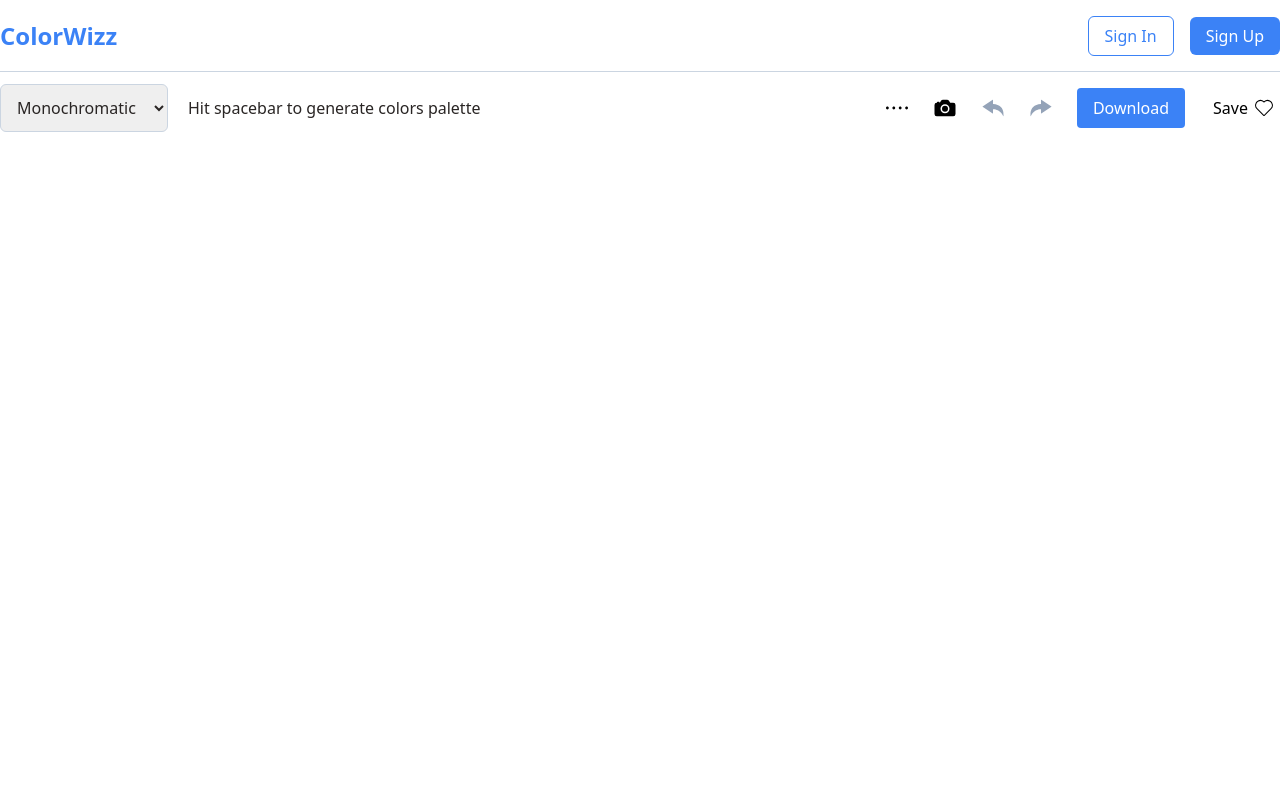
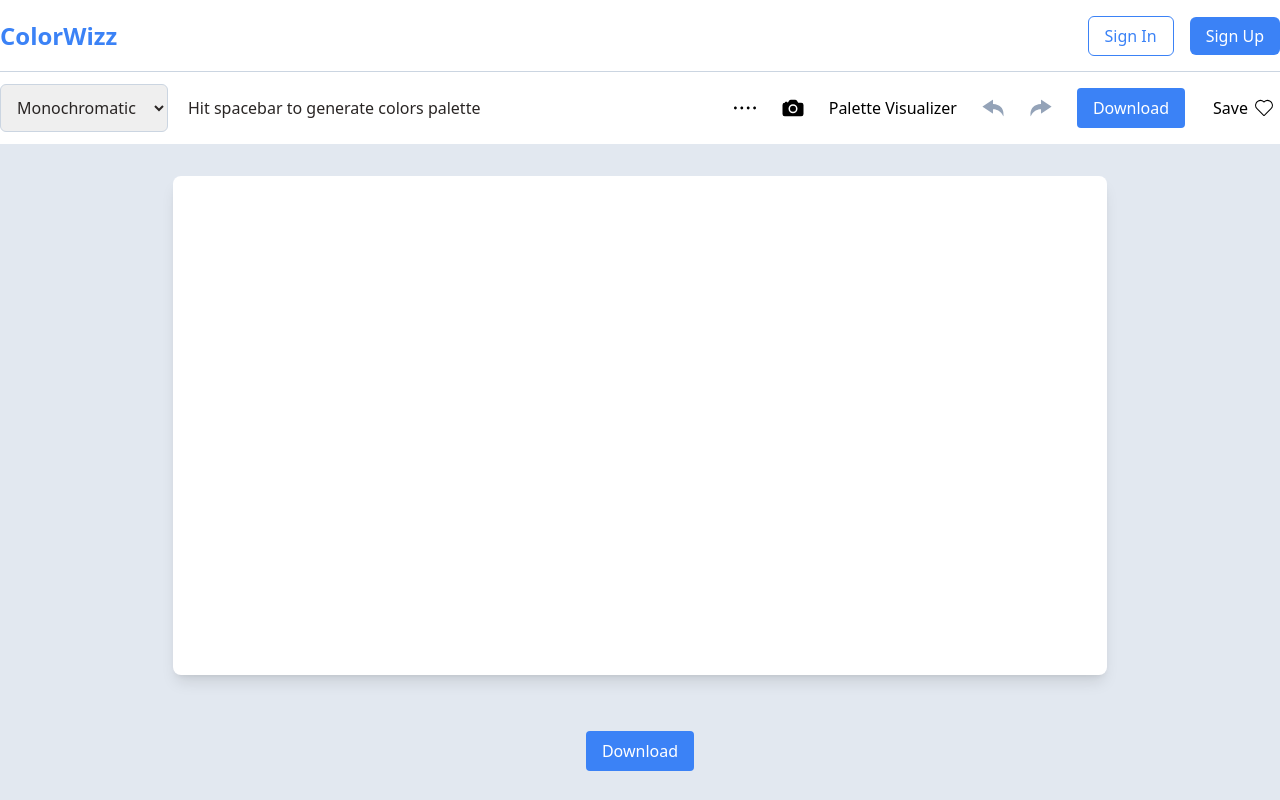
Before and after one commit to Zayan-dev/colorwizz, a React (Vite) app: page /visualizePalette in a window 1280 px wide. Built offline with nearby package versions, Linux system fonts and the light colour scheme.

Commit message:
Incomplete visualizer functionality

```diff
--- a/package.json
+++ b/package.json
@@ -14,6 +14,7 @@
     "chroma-js": "^3.1.1",
     "color-namer": "^1.4.0",
     "color-thief-react": "^2.1.0",
+    "html2canvas": "^1.4.1",
     "js-cookie": "^3.0.5",
     "react": "^18.3.1",
     "react-dom": "^18.3.1",
--- a/src/App.jsx
+++ b/src/App.jsx
@@ -15,6 +15,7 @@ import Header from "./components/navbar/header.jsx";
 import { PaletteProvider } from "./contextAPI/PaletteHistoryContext.jsx";
 import { ColorsProvider } from "./contextAPI/colorsContext.jsx";
 import { ToastContainer } from "react-toastify";
+import PaletteVisualizer from "./pages/visualizePalette/index.jsx";
 
 const App = () => {
   const [mode, setMode] = useState("monochromatic");
@@ -29,12 +30,13 @@ const App = () => {
         <div>
           <ToastContainer />
 
-        <Header />
+          <Header />
           {showNavbar && <Navbar mode={mode} setMode={setMode} />}
           <Routes>
             <Route path="/" element={<Home mode={mode} />} />
             <Route path="/signup" element={<Signup />} />
             <Route path="/signin" element={<Signin />} />
+            <Route path="/visualizePalette" element={<PaletteVisualizer />} />
           </Routes>
         </div>
       </ColorsProvider>
--- a/src/components/navbar/navbar.jsx
+++ b/src/components/navbar/navbar.jsx
@@ -10,6 +10,7 @@ import { useColors } from "../../contextAPI/colorsContext";
 import axios from "axios";
 import Cookies from "js-cookie";
 import { toast } from "react-toastify";
+import { Link } from "react-router-dom";
 
 const Navbar = ({ mode, setMode }) => {
   // Image Picker
@@ -109,6 +110,11 @@ const Navbar = ({ mode, setMode }) => {
           >
             <IoCamera className="text-2xl text-black hover:text-blue-500" />
           </button>
+          <Link to='/visualizePalette'>
+            <p className="text-base text-black hover:text-blue-500">
+              Palette Visualizer
+            </p>
+          </Link>
           <button onClick={undo} disabled={!canUndo}>
             <IoIosUndo
               className={`text-2xl ${
--- /dev/null
+++ b/src/components/visualizerCanvas/visualizerCanvas.jsx
@@ -0,0 +1,26 @@
+import React from "react";
+import { useColors } from "../../contextAPI/colorsContext";
+
+const VisualizerCanvas = () => {
+  const { colors } = useColors();
+
+  return (
+    <div
+      id="palette-visualizer"
+      className="p-4 rounded-lg shadow-lg bg-white w-4/5 mx-auto h-4/5 mb-14"
+    >
+      <div className="grid grid-cols-2 sm:grid-cols-3 md:grid-cols-4 lg:grid-cols-5 gap-4">
+        {colors.map((color, index) => (
+          <div
+            key={index}
+            className="flex-1 h-20"
+            style={{ backgroundColor: color }}
+            title={color}
+          ></div>
+        ))}
+      </div>
+    </div>
+  );
+};
+
+export default VisualizerCanvas;
--- /dev/null
+++ b/src/pages/visualizePalette/index.jsx
@@ -0,0 +1,33 @@
+import React, { useState } from "react";
+import { useColors } from "../../contextAPI/colorsContext";
+import VisualizerCanvas from "../../components/visualizerCanvas/visualizerCanvas";
+
+import html2canvas from "html2canvas";
+
+const PaletteVisualizer = () => {
+  const { colors } = useColors();
+
+  const downloadImage = () => {
+    const element = document.getElementById("palette-visualizer");
+    html2canvas(element).then((canvas) => {
+      const link = document.createElement("a");
+      link.download = "palette-visualization.png";
+      link.href = canvas.toDataURL();
+      link.click();
+    });
+  };
+
+  return (
+    <div className="bg-slate-200 h-screen pt-44 px-14 text-center">
+      <VisualizerCanvas />
+      <button
+        onClick={downloadImage}
+        className="px-4 py-2 bg-blue-500 text-white rounded"
+      >
+        Download
+      </button>
+    </div>
+  );
+};
+
+export default PaletteVisualizer;
```
Also changed, not shown: 1 other file (tests, documents, lock files or other folders).
